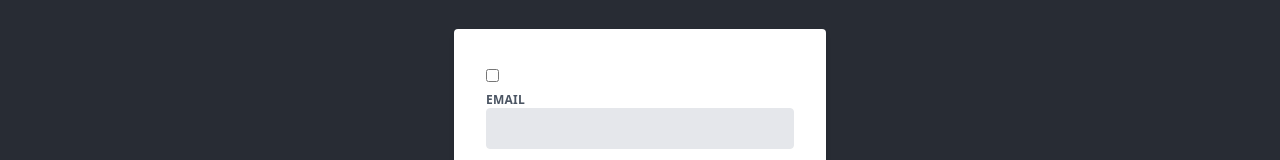
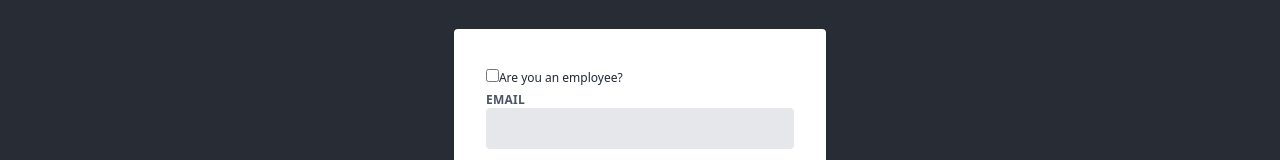
Before and after one commit to Fjedern/Nicecleaning_AB, a React (Create React App) app in the folder frontend/: page /login in a window 1280 px wide. Shown: the part 250-410 px from the top of the page. Built offline with nearby package versions, Linux system fonts and the light colour scheme.

Commit message:
login as an employee

```diff
--- a/frontend/src/components/LoginForm.js
+++ b/frontend/src/components/LoginForm.js
@@ -105,6 +105,9 @@ const [cookies, setCookie] = useCookies(['jwt'])
                 <div className="mb-4">
                     <div className="inline">
                     <input  onClick={() => {setIsChecked(!isChecked)}} type="checkbox" checked={isChecked}  value={kindOfUser} onChange={(e) => setFormData({...formData, type: e.target.value})}/>
+                    <label class="form-check-label inline-block text-gray-800 text-xs" for="flexCheckDefault">
+                            Are you an employee?
+                          </label>
                     </div>
 
                     <label className="block uppercase tracking-wide text-xs font-bold mb-2 text-gray-600">
```
